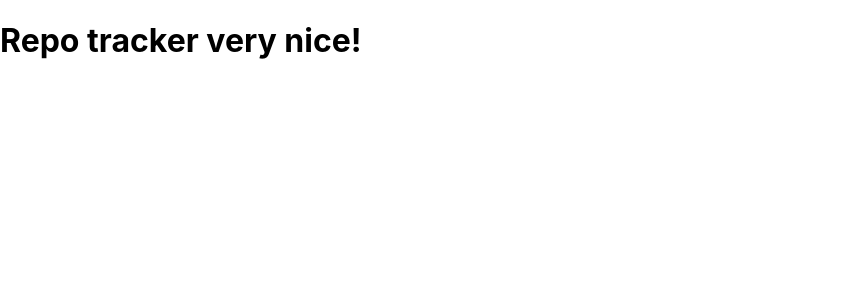
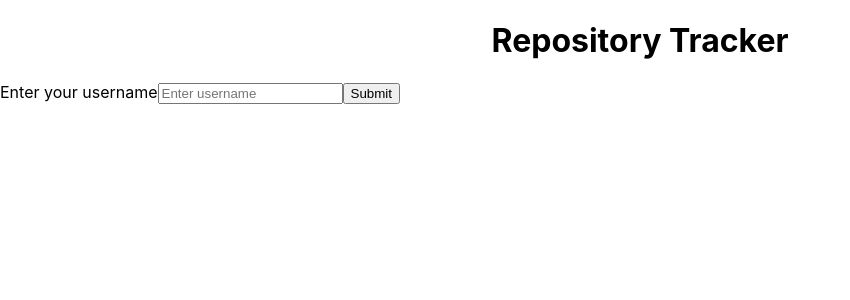
Before and after one commit to aPatient97/Repo-tracker, a React (Create React App) app in the folder repo-tracker/: page / in a window 1280 px wide. Shown: the top 300 px of the page, without its empty margins (0-850 px from the left). Built offline with nearby package versions, Linux system fonts and the light colour scheme.

Commit message:
added in form to gather username and fetch with axios. attempted to render data.

```diff
--- a/repo-tracker/src/App.js
+++ b/repo-tracker/src/App.js
@@ -1,9 +1,11 @@
 import './App.css';
+import UsernameForm from './components/Form';
 
 function App() {
   return (
     <>
-    <h1>Repo tracker very nice!</h1>
+    <h1>Repository Tracker</h1>
+    <UsernameForm />
     </>
   );
 }
--- /dev/null
+++ b/repo-tracker/src/components/Form/index.js
@@ -0,0 +1,42 @@
+import React, { useState } from 'react'
+import axios from 'axios'
+
+function UsernameForm() {
+    const [username, setUsername] = useState('')
+    const [repoName, setRepoName] = useState([])
+    const [repos, setRepos] = useState([])
+
+        const fetchGithub = async (username) => {
+            try {
+                const {data} = await axios.get(`https://api.github.com/users/${username}/repos`)
+                setRepos(data)
+                console.log(repos)
+            } catch (error) {
+                console.warn(error)
+            }
+        }
+
+    const updateInput = (e) => {
+        const input = e.target.value
+        setUsername(input)
+    }
+
+    const handleUsername = async (e) => {
+        e.preventDefault()
+        fetchGithub(username)
+    }
+
+  return (
+
+    <>
+        <form onSubmit={handleUsername}>
+            <label htmlFor="username">Enter your username</label>
+            <input type="text" id="username" name="username" aria-label="username" placeholder="Enter username" onChange={updateInput}></input>
+            <button type="submit">Submit</button>
+        </form>
+    </>
+
+  )
+}
+
+export default  UsernameForm
--- a/repo-tracker/src/index.css
+++ b/repo-tracker/src/index.css
@@ -11,3 +11,7 @@ code {
   font-family: source-code-pro, Menlo, Monaco, Consolas, 'Courier New',
     monospace;
 }
+
+h1 {
+  text-align: center;
+}
```
Also changed, not shown: repo-tracker/src/components/FetchGithub/index.js (added, +10 -0 lines), repo-tracker/src/components/RepoList/index.js (added, +10 -0 lines), repo-tracker/src/components/Form/style.css (added), repo-tracker/src/components/RepoList/style.css (added).
